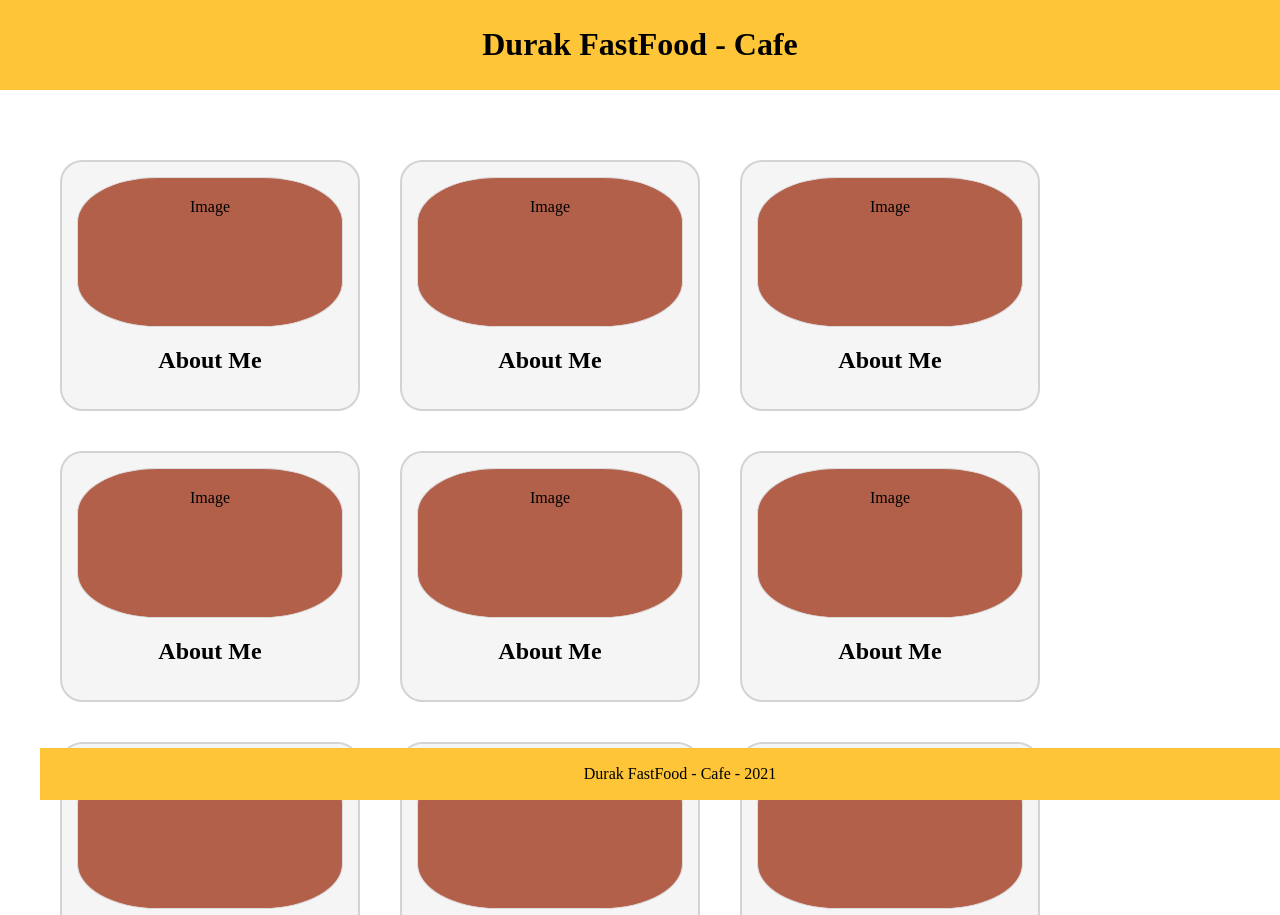
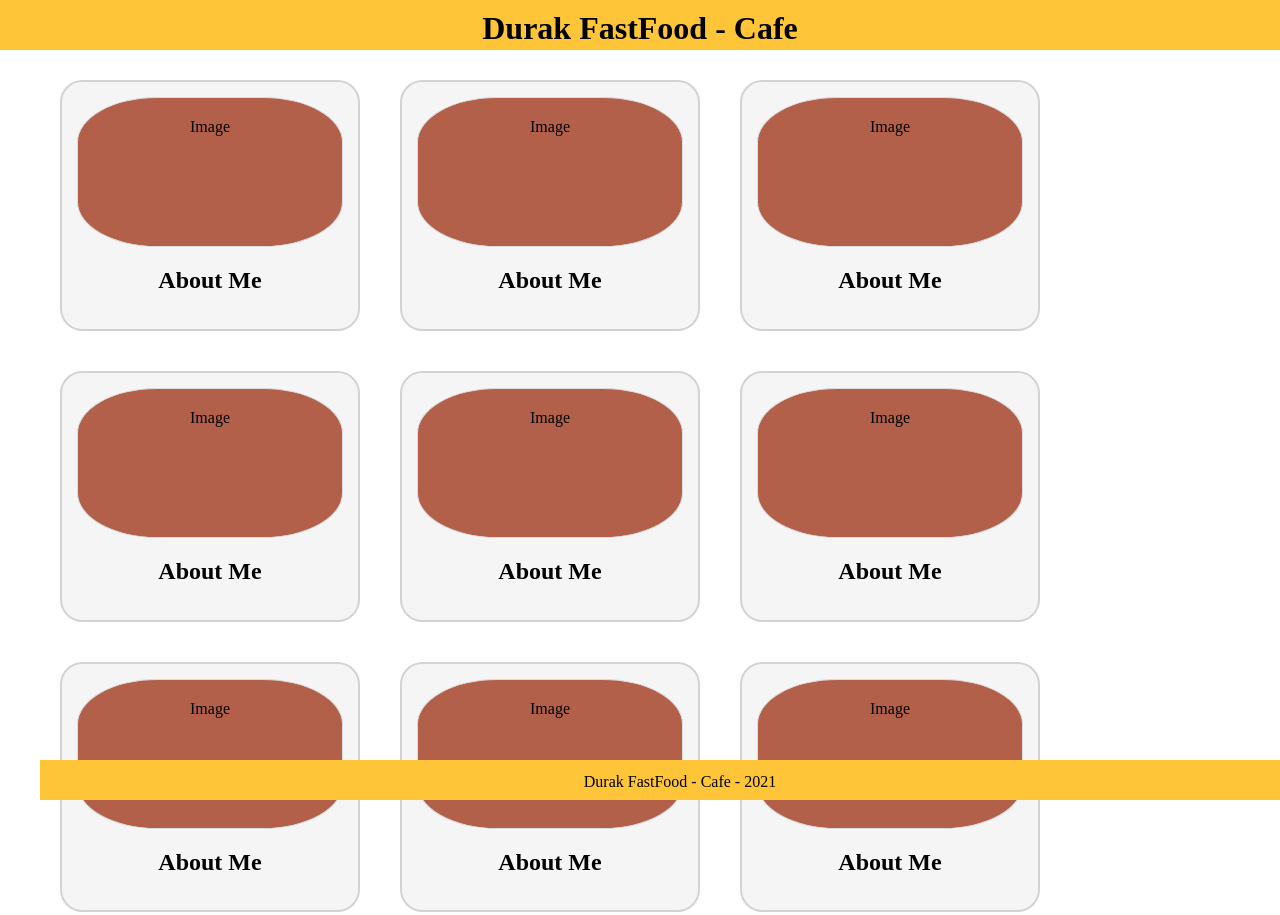
Before and after one commit to nevaderaf/durak-fastfood-cafe-menu, a plain HTML site: page index.html in a window 1280 px wide. Shown: the top 915 px of the page. Drawn offline with Linux system fonts and the light colour scheme.

Commit message:
Updated header and footer

```diff
--- a/css/style.css
+++ b/css/style.css
@@ -4,7 +4,7 @@
 
   body {
       margin: auto;
-      padding-top: 140px;
+      padding-top: 60px;
       padding-bottom: 50px;
       background-color: white;
   }
@@ -39,6 +39,7 @@
 
   .container {
     max-width: 1200px;
+    height: 100%;
     margin: auto;
     overflow: auto;
   }
@@ -48,6 +49,8 @@
     position: relative;
     position: fixed;
     top: 0;
+    line-height: 5px;
+    height: 50px;
     width: 100%;
     text-align: center;
     background: #FDC537;
@@ -60,5 +63,7 @@
     position: relative;
     position: fixed;
     bottom: 0;
+    line-height: 10px;
+    height: 40px;
     width: 100%;
   }
```
